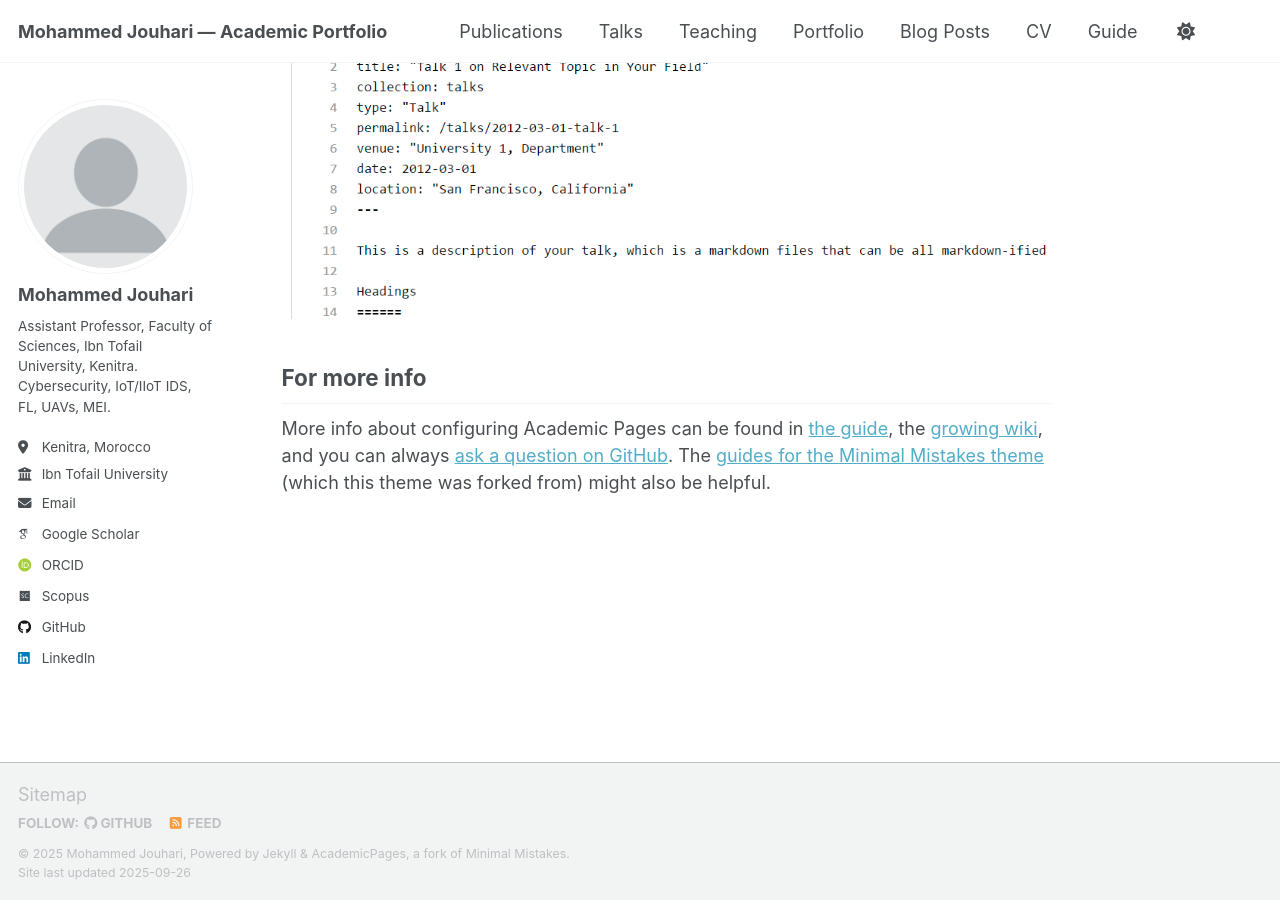
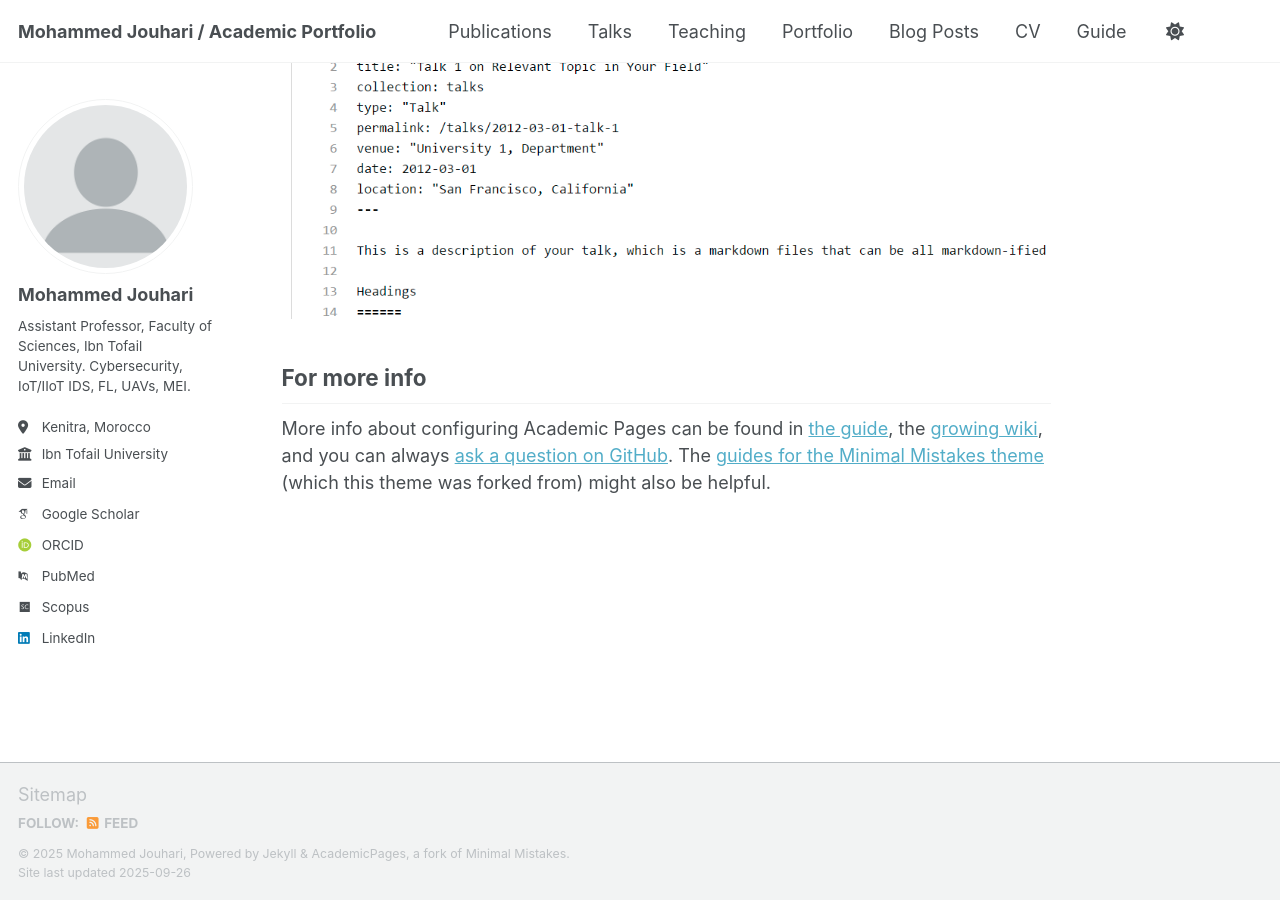
Before and after one commit to mohammed-jouhari/portfolio, a Jekyll site: the page built from _pages/about.md, in a window 1280 px wide and 900 px high, scrolled down 2880 px. Built offline with Jekyll 4.4.1, drawn with Linux system fonts in a browser that asks for light colours; some web fonts are replaced; a script that is not in the unit is left out; part of the change alters nothing that is shown.

Commit message:
Update _config.yml

```diff
--- a/_config.yml
+++ b/_config.yml
@@ -1,149 +1,161 @@
+# Welcome to Jekyll!
+#
+# This config file is meant for settings that affect your entire site, values
+# which you are expected to set up once and rarely need to edit after that.
+# For technical reasons, this file is *NOT* reloaded automatically when you use
+# `jekyll serve -l -H localhost`. If you change this file, please restart the
+# server process.
+
 # Basic Site Settings
-locale         : "en-US"
-site_theme     : "default"
-title          : "Mohammed Jouhari — Academic Portfolio"
-title_separator: "-"
-name           : &name "Mohammed Jouhari"
-description    : &description "Assistant Professor in Computer Science at Ibn Tofail University. Research in IoT/IIoT IDS, federated learning, UAVs, and mobile edge intelligence."
-url            : "https://mohammed-jouhari.github.io"
-baseurl        : ""
-repository     : "mohammed-jouhari/mohammed-jouhari.github.io"
+locale                   : "en-US"
+site_theme               : "default" # Currently available options are "default", "air"
+title                    : "Mohammed Jouhari / Academic Portfolio"
+title_separator          : "-"
+name                     : &name "Mohammed Jouhari"
+description              : &description "Mohammed Jouhari's academic portfolio"   # Update this with a general description of your site, this is the default if not overridden by a page
+url                      : https://academicpages.github.io # The base hostname & protocol for your site e.g. "https://[your GitHub username].github.io",
+                                                           # or if you already have some other page hosted on Github then use "https://[your GitHub username].github.io/[Your Repo Name]"
+baseurl                  : "" # the subpath of your site, e.g. "/blog"
+repository               : "academicpages/academicpages.github.io"
 
-# Site Author (sidebar)
+# Site Author - The following control what appear as part of the author content on the side bar.
+#               If a field is blank the icon and link will not appear, otherwise it will be shown.
+#               Additional customization can be done by editing /_includes/author-profile.html
 author:
-  avatar        : "profile.png"
-  name          : "Mohammed Jouhari"
-  pronouns      :
-  bio           : "Assistant Professor, Faculty of Sciences, Ibn Tofail University, Kenitra. Cybersecurity, IoT/IIoT IDS, FL, UAVs, MEI."
-  location      : "Kenitra, Morocco"
-  employer      : "Ibn Tofail University"
-  uri           :
-  email         : "mohammed.jouhari1@uit.ac.ma"
+  # Biographic information
+  avatar           : "profile.png"
+  name             : "Mohammed Jouhari"
+  pronouns         : # example: "she/her"
+  bio              : "Assistant Professor, Faculty of Sciences, Ibn Tofail University. Cybersecurity, IoT/IIoT IDS, FL, UAVs, MEI."
+  location         : "Kenitra, Morocco"
+  employer         : "Ibn Tofail University"
+  uri              : # URL
+  email            : "mohammed.jouhari1@uit.ac.ma"
 
   # Academic websites
-  academia      :
-  arxiv         :
-  googlescholar : "https://scholar.google.fr/citations?user=EJncTwsAAAAJ&hl=fr"
-  inspire-hep   :
-  impactstory   :
-  orcid         : "https://orcid.org/0000-0001-5406-8594"
-  semantic      :
-  pubmed        :
-  researchgate  :
-  scopus        : "https://www.scopus.com/authid/detail.uri?authorId=57189074563"
+  academia         : # URL
+  arxiv            : # URL - Update with the correct link to your profile
+  googlescholar    : "https://scholar.google.fr/citations?user=EJncTwsAAAAJ&hl=fr"
+  inspire-hep      : # URL
+  impactstory      : # URL
+  orcid            : "https://orcid.org/0000-0001-5406-8594"
+  semantic         : # URL
+  pubmed           : "https://www.ncbi.nlm.nih.gov/pubmed/?term=john+snow"
+  researchgate     : # URL
+  scopus           : "https://www.scopus.com/authid/detail.uri?authorId=57189074563"
 
-  # Repositories
-  github        : "mohammed-jouhari"
-  bitbucket     :
-  codepen       :
-  dribbble      :
-  kaggle        :
-  stackoverflow :
+  # Repositories and software development
+  bitbucket        : # Username - Update with your username on the site
+  codepen          : # Username
+  dribbble         : # Username
+  github           : # Username
+  kaggle           : # Username
+  stackoverflow    : # User number or user number and name (i.e., use "1" or "1/jeff-atwood")
 
-  # Social media (usernames, not URLs, where applicable)
-  linkedin      : "mohammed-jouhari-53303056"
-  bluesky       :
-  facebook      :
-  flickr        :
-  foursquare    :
-  goodreads     :
-  google_plus   :
-  keybase       :
-  instagram     :
-  lastfm        :
-  mastodon      :
-  medium        :
-  pinterest     :
-  soundcloud    :
-  steam         :
-  telegram      :
-  tumblr        :
-  twitter       :
-  vine          :
-  weibo         :
-  wikipedia     :
-  xing          :
-  youtube       :
-  zhihu         :
+  # Social media
+  artstation       : # Username
+  bluesky          : # Replace this with you Bluesky username
+  facebook         : # Username
+  flickr           : # Username
+  foursquare       : # Username
+  goodreads        : # Username
+  google_plus      : # Username
+  keybase          : # Username
+  instagram        : # Username
+  lastfm           : # Username
+  linkedin         : "mohammed-jouhari-53303056"
+  mastodon         : # URL
+  medium           : # URL
+  pinterest        : # Username
+  soundcloud       : # Username
+  steam            : # Username
+  telegram         : # URL
+  tumblr           : # Username
+  twitter          : # Username for X / Twitter
+  vine             : # Username
+  weibo            : # Username
+  wikipedia        : # Username
+  xing             : # Username
+  youtube          : # Username
+  zhihu            : # Username
 
-# Publication Category labels
+# Publication Category - The following the list of publication categories and their headings
 publication_category:
   books:
-    title: "Books"
+    title: 'Books'
   manuscripts:
-    title: "Journal Articles"
+    title: 'Journal Articles'
   conferences:
-    title: "Conference Papers"
+    title: 'Conference Papers'
 
 # Site Settings
-teaser            :
-breadcrumbs       : false
-words_per_minute  : 160
-future            : true
-read_more         : "disabled"
-talkmap_link      : false
-
+teaser                   :  # filename of teaser fallback teaser image placed in /images/ for social media previews
+breadcrumbs              : false # true, false (default)
+words_per_minute         : 160
+future                   : true
+read_more                : "disabled" # if enabled, adds "Read more" links to excerpts
+talkmap_link             : false      #change to true to add link to talkmap on talks page
 comments:
-  provider        :
+  provider               : # false (default), "disqus", "discourse", "facebook", "google-plus", "staticman", "custom"
   disqus:
-    shortname     :
+    shortname            :
   discourse:
-    server        :
+    server               : # https://meta.discourse.org/t/embedding-discourse-comments-via-javascript/31963 , e.g.: meta.discourse.org
   facebook:
-    appid         :
-    num_posts     :
-    colorscheme   :
-
+    appid                :
+    num_posts            : # 5 (default)
+    colorscheme          : # "light" (default), "dark"
 staticman:
-  allowedFields   : ['name', 'email', 'url', 'message']
-  branch          : "gh-pages"
-  commitMessage   : "New comment."
-  filename        : comment-{@timestamp}
-  format          : "yml"
-  moderation      : true
-  path            : "_data/comments/{options.slug}"
-  requiredFields  : ['name', 'email', 'message']
+  allowedFields          : ['name', 'email', 'url', 'message']
+  branch                 : "gh-pages" # "master", "gh-pages"
+  commitMessage          : "New comment."
+  filename               : comment-{@timestamp}
+  format                 : "yml"
+  moderation             : true
+  path                   : "_data/comments/{options.slug}"
+  requiredFields         : ['name', 'email', 'message']
   transforms:
-    email         : "md5"
+    email                : "md5"
   generatedFields:
     date:
-      type        : "date"
+      type               : "date"
       options:
-        format    : "iso8601"
+        format           : "iso8601" # "iso8601" (default), "timestamp-seconds", "timestamp-milliseconds"
+atom_feed:
+  hide                   : false     # change to true to hide the RSS feed in the footer
+  path                   : # blank (default) uses feed.xml
 
-atom_feed:
-  hide            : false
-  path            :
 
-# SEO / Social
+# SEO Related
 google_site_verification :
 bing_site_verification   :
 alexa_site_verification  :
 yandex_site_verification :
 
+
+# Social Sharing
 twitter:
-  username        :
+  username               : &twitter
 facebook:
-  username        :
-  app_id          :
-  publisher       :
-og_image          :
-og_description    :
+  username               :
+  app_id                 :
+  publisher              :
+og_image                 :  # Social media default site image
+og_description           :  # Social media default site image description
+# For specifying social profiles
+# - https://developers.google.com/structured-data/customize/social-profiles
 social:
-  type            : Person
-  name            : "Mohammed Jouhari"
-  links:
-    - "https://www.linkedin.com/in/mohammed-jouhari-53303056"
-    - "https://scholar.google.fr/citations?user=EJncTwsAAAAJ&hl=fr"
-    - "https://orcid.org/0000-0001-5406-8594"
-    - "https://www.scopus.com/authid/detail.uri?authorId=57189074563"
-    - "https://github.com/mohammed-jouhari"
+  type                   : # Person or Organization (defaults to Person)
+  name                   : # If the user or organization name differs from the site's name
+  links: # An array of links to social media profiles
+
 
 # Analytics
 analytics:
-  provider        : "false"
+  provider               :  "false" # false (default), "google", "google-universal", "google-analytics-4", "custom"
   google:
-    tracking_id   :
+    tracking_id          :
+
 
 # Reading Files
 include:
@@ -180,100 +192,115 @@ exclude:
 keep_files:
   - .git
   - .svn
-encoding        : "utf-8"
-markdown_ext    : "markdown,mkdown,mkdn,mkd,md"
+encoding: "utf-8"
+markdown_ext: "markdown,mkdown,mkdn,mkd,md"
+
 
 # Conversion
-markdown        : kramdown
-highlighter     : rouge
-lsi             : false
+markdown: kramdown
+highlighter: rouge
+lsi: false
 excerpt_separator: "\n\n"
-incremental     : false
+incremental: false
+
 
 # Markdown Processing
 kramdown:
-  input         : GFM
-  hard_wrap     : false
-  auto_ids      : true
-  footnote_nr   : 1
-  entity_output : as_char
-  toc_levels    : 1..6
-  smart_quotes  : lsquo,rsquo,ldquo,rdquo
+  input: GFM
+  hard_wrap: false
+  auto_ids: true
+  footnote_nr: 1
+  entity_output: as_char
+  toc_levels: 1..6
+  smart_quotes: lsquo,rsquo,ldquo,rdquo
   enable_coderay: false
 
-# Collections
+
+# These settings control the types of collections used by the template
 collections:
   teaching:
-    output   : true
+    output: true
     permalink: /:collection/:path/
   publications:
-    output   : true
+    output: true
     permalink: /:collection/:path/
   portfolio:
-    output   : true
+    output: true
     permalink: /:collection/:path/
   talks:
-    output   : true
+    output: true
     permalink: /:collection/:path/
 
-# Defaults
+
+# These settings control how pages and collections are included in the site
 defaults:
+  # _posts
   - scope:
       path: ""
       type: posts
     values:
-      layout        : single
+      layout: single
       author_profile: true
-      read_time     : true
-      comments      : true
-      share         : true
-      related       : true
+      read_time: true
+      comments: true
+      share: true
+      related: true
+  # _pages
   - scope:
       path: ""
       type: pages
     values:
-      layout        : single
+      layout: single
       author_profile: true
+  # _teaching
   - scope:
       path: ""
       type: teaching
     values:
-      layout        : single
+      layout: single
       author_profile: true
-      share         : true
-      comments      : true
+      share: true
+      comments: true
+  # _publications
   - scope:
       path: ""
       type: publications
     values:
-      layout        : single
+      layout: single
       author_profile: true
-      share         : true
-      comments      : true
+      share: true
+      comments: true
+  # _portfolio
   - scope:
       path: ""
       type: portfolio
     values:
-      layout        : single
+      layout: single
       author_profile: true
-      share         : true
-      comment       : true
+      share: true
+      comment: true
+  # _talks
   - scope:
       path: ""
       type: talks
     values:
-      layout        : talk
+      layout: talk
       author_profile: true
-      share         : true
+      share: true
+
 
 # Sass/SCSS
 sass:
-  sass_dir : _sass
-  style    : compressed
+  sass_dir: _sass
+  style: compressed # http://sass-lang.com/documentation/file.SASS_REFERENCE.html#output_style
+
 
 # Outputting
-permalink : /:categories/:title/
-timezone  : Africa/Casablanca
+permalink: /:categories/:title/
+# paginate: 5 # amount of posts to show
+# paginate_path: /page:num/
+timezone: Africa/Casablanca # http://en.wikipedia.org/wiki/List_of_tz_database_time_zones
+
 
 # Plugins
 plugins:
@@ -284,7 +311,7 @@ plugins:
   - jekyll-redirect-from
   - jemoji
 
-# GitHub Pages --safe whitelist
+# Mimic GitHub Pages with --safe
 whitelist:
   - jekyll-feed
   - jekyll-gist
@@ -293,15 +320,38 @@ whitelist:
   - jekyll-redirect-from
   - jemoji
 
+
 # Archives
+#  Type
+#  - GitHub Pages compatible archive pages built with Liquid ~> type: liquid (default)
+#  - Jekyll Archives plugin archive pages ~> type: jekyll-archives
+#  Path (examples)
+#  - Archive page should exist at path when using Liquid method or you can
+#    expect broken links (especially with breadcrumbs enabled)
+#  - <base_path>/tags/my-awesome-tag/index.html ~> path: /tags/
+#  - <base_path/categories/my-awesome-category/index.html ~> path: /categories/
+#  - <base_path/my-awesome-category/index.html ~> path: /
 category_archive:
   type: liquid
   path: /categories/
 tag_archive:
   type: liquid
   path: /tags/
+# https://github.com/jekyll/jekyll-archives
+# jekyll-archives:
+#   enabled:
+#     - categories
+#     - tags
+#   layouts:
+#     category: archive-taxonomy
+#     tag: archive-taxonomy
+#   permalinks:
+#     category: /categories/:name/
+#     tag: /tags/:name/
+
 
 # HTML Compression
+# - http://jch.penibelst.de/
 compress_html:
   clippings: all
   ignore:
```
